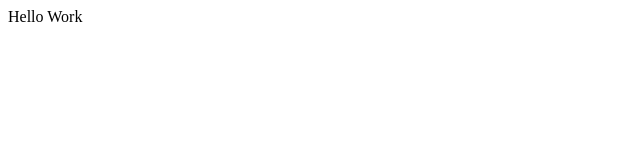
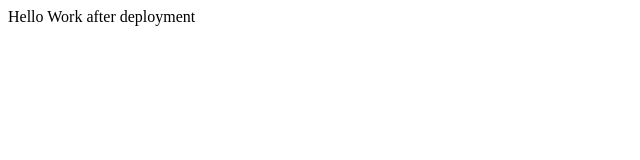
Before and after one commit to junaidrao/bootcamp2020, a plain HTML site: page index.html in a window 1280 px wide. Shown: the whole page, without its empty margins (0-640 px from the left). Drawn offline with Linux system fonts and the light colour scheme.

Commit message:
Update for deployment

```diff
--- a/index.html
+++ b/index.html
@@ -6,6 +6,6 @@
     <title>Document</title>
 </head>
 <body>
-    <div>Hello Work</div>
+    <div>Hello Work after deployment</div>
 </body>
 </html>
```
